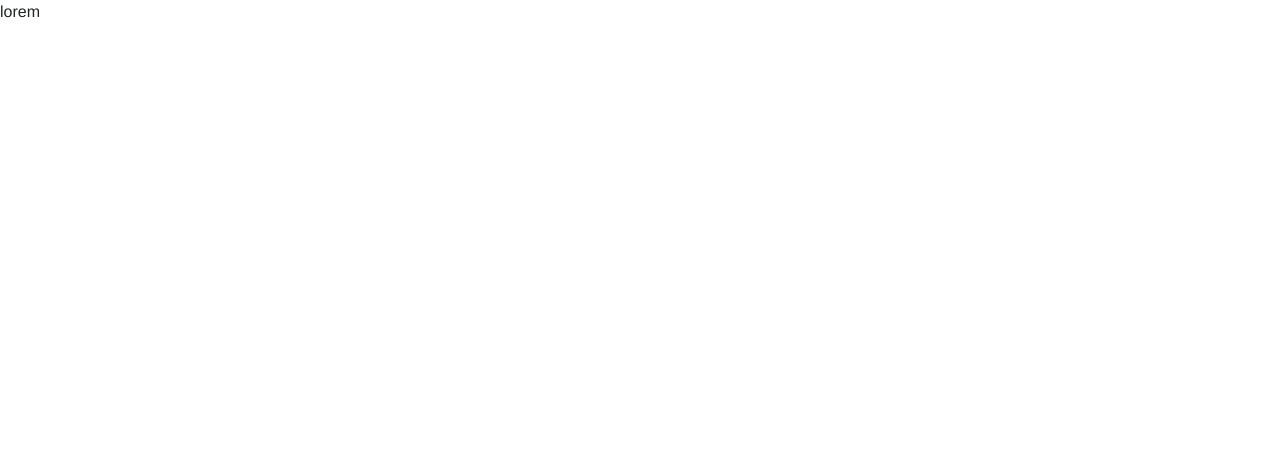
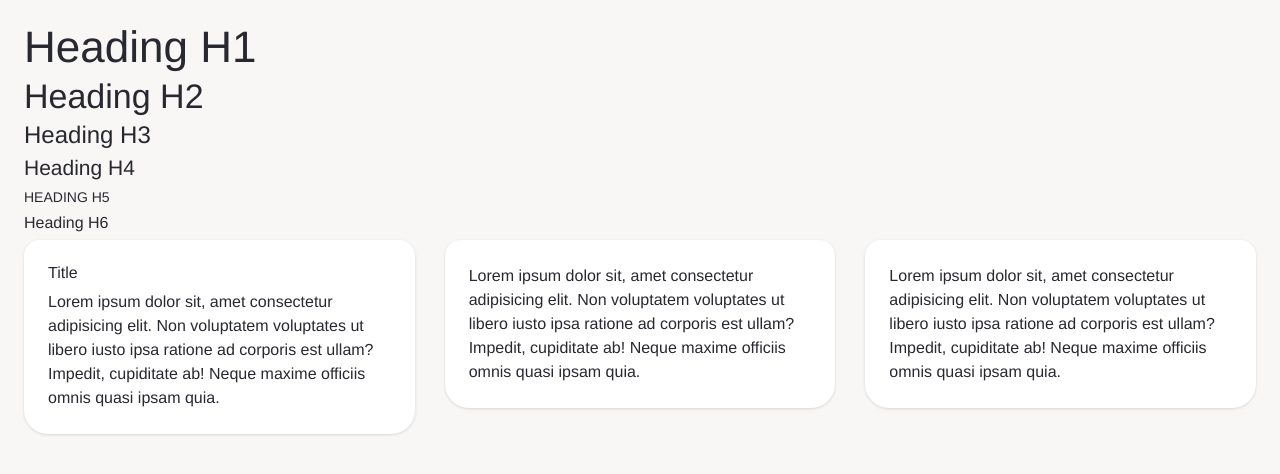
Before and after one commit to joefraley/arstoiarestn, a React (Create React App) app: page / in a window 1280 px wide. Shown: the top 474 px of the page. Built offline with nearby package versions, Linux system fonts and the light colour scheme; a web font is replaced by a local one.

Commit message:
So much styling of text and bootstraps

```diff
--- a/public/index.html
+++ b/public/index.html
@@ -26,7 +26,7 @@
     -->
         <title>React App</title>
     </head>
-  <body>
+    <body class="bg-warm-gray-100">
         <noscript>You need to enable JavaScript to run this app.</noscript>
         <div id="root"></div>
         <!--
@@ -38,6 +38,5 @@
 
       To begin the development, run `npm start` or `yarn start`.
       To create a production bundle, use `npm run build` or `yarn build`.
-    -->
-  </body>
+    --></body>
 </html>
--- a/src/App.tsx
+++ b/src/App.tsx
@@ -1,14 +1,68 @@
 import React from "react"
+import { Card } from "elements"
 
-const App: React.FC = () => {
-    let dude: any = "what"
-    dude = "lorem"
-    console.log("dude")
+/**
+ * Component
+ * -----------------------------------------------------------------------------
+ */
+const App: React.FunctionComponent = () => {
     return (
         <div className="App">
-            <p>{dude}</p>
+            <div className="p-4">
+                {/* Text */}
+                <h1>Heading H1</h1>
+                <h2>Heading H2</h2>
+                <h3>Heading H3</h3>
+                <h4>Heading H4</h4>
+                <h5>Heading H5</h5>
+                <h6>Heading H6</h6>
+
+                {/* Cards */}
+                <div className="row">
+                    <div className="col">
+                        <Card>
+                            <h6>Title</h6>
+                            <p className="mb-0">
+                                Lorem ipsum dolor sit, amet consectetur
+                                adipisicing elit. Non voluptatem voluptates ut
+                                libero iusto ipsa ratione ad corporis est ullam?
+                                Impedit, cupiditate ab! Neque maxime officiis
+                                omnis quasi ipsam quia.
+                            </p>
+                        </Card>
+                    </div>
+                    <div className="col">
+                        <Card>
+                            <p className="mb-0">
+                                Lorem ipsum dolor sit, amet consectetur
+                                adipisicing elit. Non voluptatem voluptates ut
+                                libero iusto ipsa ratione ad corporis est ullam?
+                                Impedit, cupiditate ab! Neque maxime officiis
+                                omnis quasi ipsam quia.
+                            </p>
+                        </Card>
+                    </div>
+                    <div className="col">
+                        <Card>
+                            <p className="mb-0">
+                                Lorem ipsum dolor sit, amet consectetur
+                                adipisicing elit. Non voluptatem voluptates ut
+                                libero iusto ipsa ratione ad corporis est ullam?
+                                Impedit, cupiditate ab! Neque maxime officiis
+                                omnis quasi ipsam quia.
+                            </p>
+                        </Card>
+                    </div>
+                </div>
+
+                {/* Buttons */}
+            </div>
         </div>
     )
 }
 
+/**
+ * Export component
+ * -----------------------------------------------------------------------------
+ */
 export default App
--- /dev/null
+++ b/src/assets/scss/elements.scss
@@ -0,0 +1,58 @@
+/*
+ * Cards
+ * -----------------------------------------------------------------------------
+ */
+.journi-card {
+    background: $white;
+    padding: 24px;
+    box-shadow: 0px 1px 3px rgba($gray-900, 0.15);
+    border-radius: 16px 16px 24px 24px;
+}
+.journi-card-small {
+    border-radius: 16px;
+}
+
+/*
+ * Typography
+ * -----------------------------------------------------------------------------
+ */
+body {
+    color: $gray-900;
+}
+h1 {
+    font-weight: $font-weight-light;
+    font-size: 2.75rem; // 44px
+    line-height: 2.875rem; // 46px
+    letter-spacing: -1.27;
+}
+h2 {
+    font-weight: $font-weight-light;
+    font-size: 2.125rem; // 34px
+    line-height: 2.25rem; // 36px
+    letter-spacing: -0.97;
+}
+h3 {
+    font-weight: $font-weight-light;
+    font-size: 1.5rem; // 24px
+    line-height: 1.625rem; // 26px
+    letter-spacing: -0.22;
+}
+h4 {
+    font-weight: $font-weight-normal;
+    font-size: 1.3125rem; // 21px
+    line-height: 1.5rem; // 24px
+    letter-spacing: 0.28;
+}
+h5 {
+    font-weight: $font-weight-bold;
+    font-size: 0.875rem; // 14px
+    line-height: 1.125rem; // 18px
+    letter-spacing: 2.05;
+    text-transform: uppercase;
+}
+h6 {
+    font-weight: $font-weight-bold;
+    font-size: 1rem; // 16px
+    line-height: 1.125rem; // 18px
+    letter-spacing: 0.35;
+}
--- a/src/assets/scss/index.scss
+++ b/src/assets/scss/index.scss
@@ -6,15 +6,13 @@
 /**
  * Journi theme
  */
-// @import "./colors";
-// @import "./variables";
+@import "./variables";
 @import "~bootstrap/scss/bootstrap.scss";
+@import "./elements";
 
 /**
  * Global overwrites
  */
-body {
-    font-family: "effra", "Helvetica Neue", "Arial", sans-serif;
-    font-size: 16px;
-    //   background-color: $warm-gray-100;
-}
+// body {
+//   background-color: $warm-gray-100;
+// }
--- /dev/null
+++ b/src/assets/scss/layout.scss
@@ -0,0 +1 @@
+// .container {}
--- /dev/null
+++ b/src/assets/scss/variables.scss
@@ -0,0 +1,142 @@
+/**
+ * Bootstrap Variables
+ * https://github.com/twbs/bootstrap/blob/master/scss/_variables.scss
+ * -----------------------------------------------------------------------------
+ */
+
+/**
+ * Colors
+ * -----------------------------------------------------------------------------
+ */
+
+// Grayscale
+$black: #000000;
+$white: #ffffff;
+$gray-100: #f5f5f5;
+$gray-200: #e9e9ea;
+$gray-300: #d4d4d5;
+$gray-400: #a9a9ac;
+$gray-500: #939398;
+$gray-600: #69696e;
+$gray-700: #53535a;
+$gray-800: #3e3e45;
+$gray-900: #282831;
+
+// Warm Grayscale
+$warm-gray-100: #f8f7f5;
+$warm-gray-200: #f2efeb;
+$warm-gray-300: #ebe8e2;
+$warm-gray-400: #e5e0d8;
+$warm-gray-500: #dfd8cf;
+$warm-gray-600: #d8d1c5;
+$warm-gray-700: #d2c9bc;
+$warm-gray-800: #cbc1b2;
+$warm-gray-900: #c5baa9;
+
+// Colors
+$blue: #007c91;
+$blue-medium: #0fa2e6;
+$blue-light: #e5f1f4;
+$blue-vivid: #0e71c0;
+
+$green: #009d71;
+$green-light: #e7f4e9;
+$green-vivid: #71d239;
+
+$purple: #64009e;
+$purple-medium: #9553d0;
+$purple-vivid: #a010c9;
+
+$red: #cc1533;
+$red-medium: #f55151;
+$red-light: #feeded;
+
+$yellow: #ffab00;
+$yellow-light: #fff4df;
+
+// Theme colors
+$primary: $purple;
+$success: $green;
+$info: $blue;
+$warning: $yellow;
+$danger: $red;
+
+// Custom colors
+$colors: (
+    "green-light": $green-light,
+    "blue-light": $blue-light,
+    "blue-medium": $blue-medium,
+);
+
+// Custom theme colors
+$theme-colors: (
+    "purple": $purple,
+    "purple-vivid": $purple-vivid,
+    "yellow": $yellow,
+    "green": $green,
+    "green-light": $green-light,
+    "blue": $blue,
+    "blue-light": $blue-light,
+    "gray": $gray-500,
+    "gray-100": $gray-100,
+    "gray-200": $gray-200,
+    "gray-300": $gray-300,
+    "gray-400": $gray-400,
+    "gray-500": $gray-500,
+    "gray-600": $gray-600,
+    "gray-700": $gray-700,
+    "gray-800": $gray-800,
+    "gray-900": $gray-900,
+    "warm-gray-100": $warm-gray-100,
+    "warm-gray-200": $warm-gray-200,
+    "warm-gray-300": $warm-gray-300,
+    "warm-gray-400": $warm-gray-400,
+    "warm-gray-500": $warm-gray-500,
+    "warm-gray-600": $warm-gray-600,
+    "warm-gray-700": $warm-gray-700,
+    "warm-gray-800": $warm-gray-800,
+    "warm-gray-900": $warm-gray-900,
+);
+
+/**
+ * Typography
+ * -----------------------------------------------------------------------------
+ */
+$font-family-sans-serif: "effra", "Helvetica Neue", "Arial", sans-serif;
+$font-weight-normal: 400;
+$font-weight-bold: 500;
+$font-weight-light: 300;
+$font-weight-normal: 400;
+$font-weight-bold: 500;
+
+/**
+ * Layers (z-indices)
+ * -----------------------------------------------------------------------------
+ */
+$zindex-dropdown: 1000;
+$zindex-sticky: 1020;
+$zindex-fixed: 1030;
+$zindex-modal-backdrop: 1040;
+$zindex-modal: 1050;
+$zindex-popover: 1060;
+$zindex-tooltip: 1070;
+
+/**
+ * Other
+ * -----------------------------------------------------------------------------
+ */
+$enable-caret: false;
+$enable-transitions: false;
+$grid-breakpoints: (
+    xs: 0,
+    sm: 576px,
+    md: 768px,
+    lg: 992px,
+    xl: 1400px,
+);
+$container-max-widths: (
+    sm: 540px,
+    md: 720px,
+    lg: 960px,
+    xl: 1260px,
+);
--- /dev/null
+++ b/src/elements/card.tsx
@@ -0,0 +1,32 @@
+/**
+ * Card
+ *
+ * Usage:
+ *     <Card />
+ * -----------------------------------------------------------------------------
+ */
+import React from "react"
+
+/**
+ * Component
+ * -----------------------------------------------------------------------------
+ */
+const Card: React.FunctionComponent<{
+    /**
+     * Props
+     */
+    readonly children?: any
+    readonly size?: "small" | "medium"
+    readonly onPress?: VoidFunction
+}> = props => {
+    /**
+     * Template
+     */
+    return <div className="journi-card">{props.children && props.children}</div>
+}
+
+/**
+ * Export component
+ * -----------------------------------------------------------------------------
+ */
+export default Card
--- /dev/null
+++ b/src/elements/index.ts
@@ -0,0 +1,5 @@
+/**
+ * Components
+ * -----------------------------------------------------------------------------
+ */
+export { default as Card } from "./card"
```
Also changed, not shown: src/elements/_template.tsx (added, +19 -0 lines), src/elements/README.md (added), 1 other file (tests, documents, lock files or other folders). Lines whose indentation alone changed are shown as unchanged.
